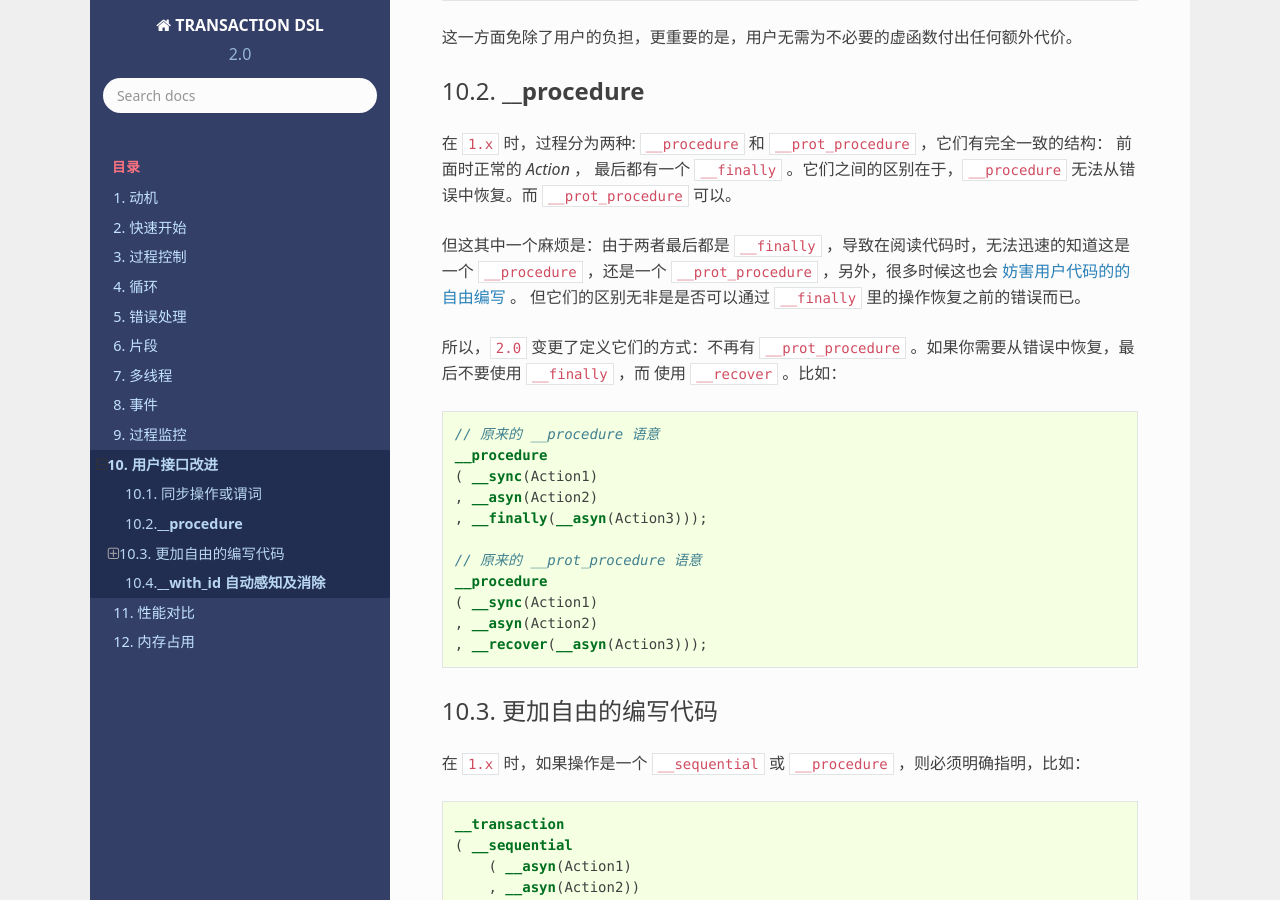
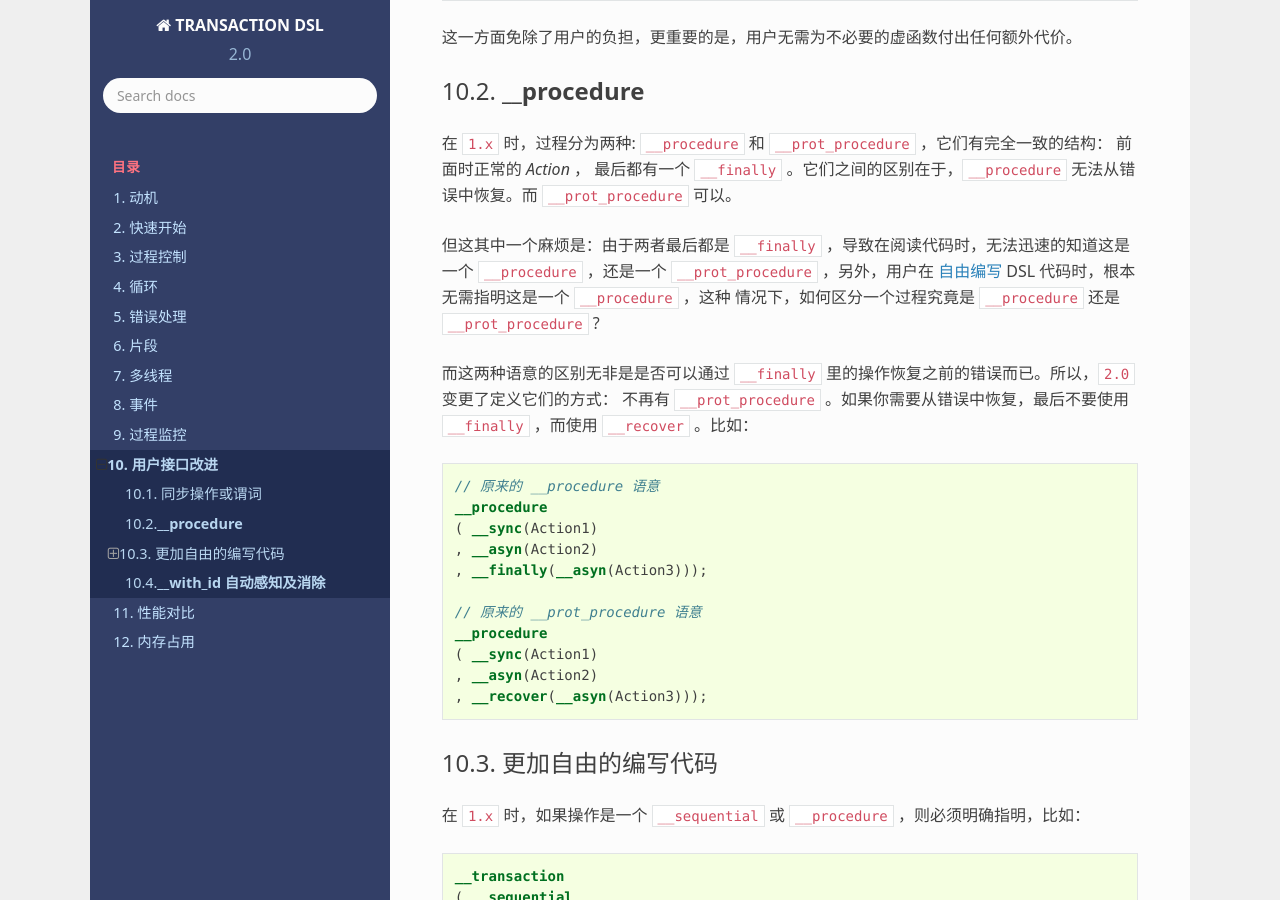
Before and after one commit to godsme/trans-dsl-2, a Sphinx documentation site: the page built from doc/source/user-friendly.rst, in a window 1280 px wide and 900 px high, scrolled down 1176 px. Built offline with Sphinx 7.4.7 and the Read the Docs theme 2.0.0, drawn with Linux system fonts in a browser that asks for light colours; formulas are drawn with MathJax 3.

Commit message:
added more doc

```diff
--- a/doc/source/user-friendly.rst
+++ b/doc/source/user-friendly.rst
@@ -62,11 +62,11 @@
 最后都有一个 ``__finally`` 。它们之间的区别在于，``__procedure`` 无法从错误中恢复。而 ``__prot_procedure`` 可以。
 
 但这其中一个麻烦是：由于两者最后都是 ``__finally`` ，导致在阅读代码时，无法迅速的知道这是一个 ``__procedure`` ，还是一个
-``__prot_procedure`` ，另外，很多时候这也会 :ref:`妨害用户代码的的自由编写<free-code>` 。
-但它们的区别无非是是否可以通过 ``__finally`` 里的操作恢复之前的错误而已。
+``__prot_procedure`` ，另外，用户在 :ref:`自由编写<free-code>` DSL 代码时，根本无需指明这是一个 ``__procedure`` ，这种
+情况下，如何区分一个过程究竟是 ``__procedure`` 还是 ``__prot_procedure`` ?
 
-所以，``2.0`` 变更了定义它们的方式：不再有 ``__prot_procedure`` 。如果你需要从错误中恢复，最后不要使用 ``__finally`` ，而
-使用 ``__recover`` 。比如：
+而这两种语意的区别无非是是否可以通过 ``__finally`` 里的操作恢复之前的错误而已。所以，``2.0`` 变更了定义它们的方式：
+不再有 ``__prot_procedure`` 。如果你需要从错误中恢复，最后不要使用 ``__finally`` ，而使用 ``__recover`` 。比如：
 
 .. code-block::
 
```
